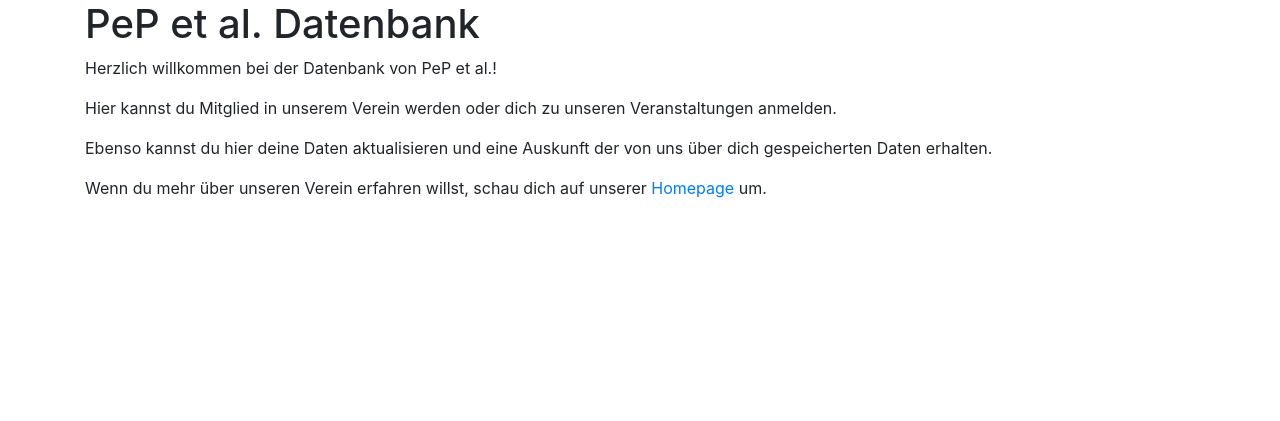
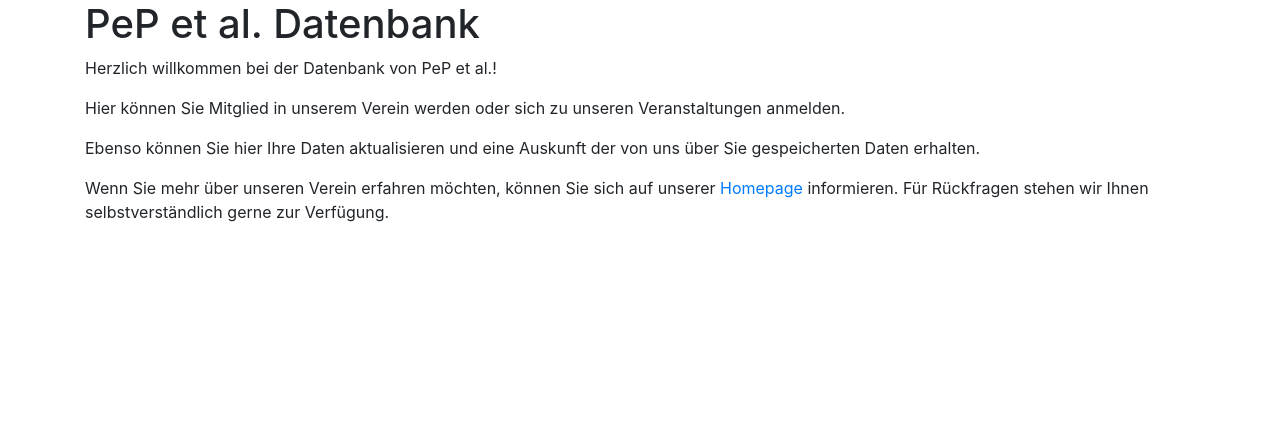
Before and after one commit to pep-dortmund/member-database, a Flask app: page / in a window 1280 px wide. Shown: the part 72-493 px from the top of the page. Run offline with Flask 2, Linux system fonts and the light colour scheme; data comes from the database, SQL or seed files in the repository; parts of the project's set-up code (start-up, migrations or seed data) failed here and were passed over; some libraries are stand-ins or nearby versions.

Commit message:
update index.html

```diff
--- a/member_database/templates/index.html
+++ b/member_database/templates/index.html
@@ -4,9 +4,7 @@
 <h1>PeP et al. Datenbank</h1>
 <p>Herzlich willkommen bei der Datenbank von PeP et al.!</p>
 
-<p>Hier kannst du Mitglied in unserem Verein werden oder dich zu unseren
-Veranstaltungen anmelden.</p>
-<p>Ebenso kannst du hier deine Daten aktualisieren und eine Auskunft der von
-uns über dich gespeicherten Daten erhalten.</p>
-<p>Wenn du mehr über unseren Verein erfahren willst, schau dich auf unserer <a href="https://pep-dortmund.org/">Homepage</a> um.</p>
+<p>Hier können Sie Mitglied in unserem Verein werden oder sich zu unseren Veranstaltungen anmelden.</p>
+<p>Ebenso können Sie hier Ihre Daten aktualisieren und eine Auskunft der von uns über Sie gespeicherten Daten erhalten.</p>
+<p>Wenn Sie mehr über unseren Verein erfahren möchten, können Sie sich auf unserer <a href="https://pep-dortmund.org/">Homepage</a> informieren. Für Rückfragen stehen wir Ihnen selbstverständlich gerne zur Verfügung.</p>
 {% endblock %}
```
